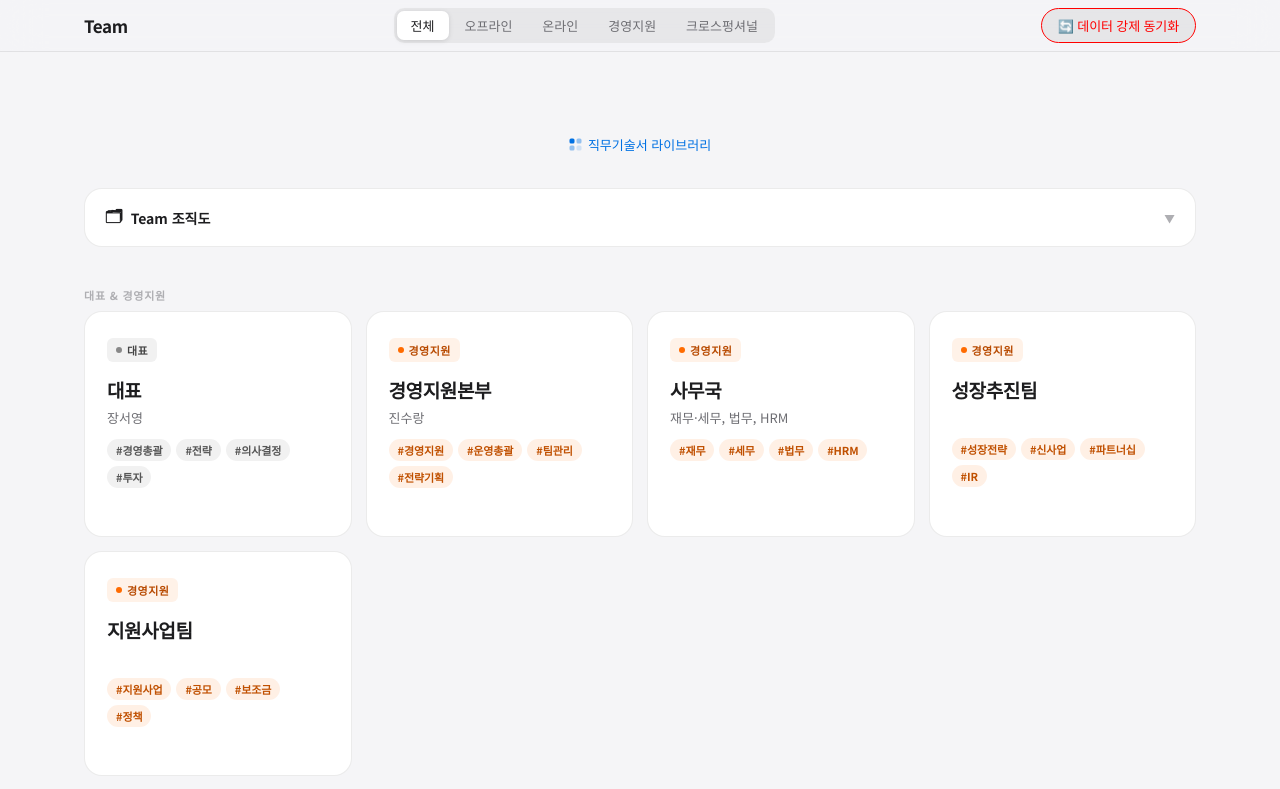
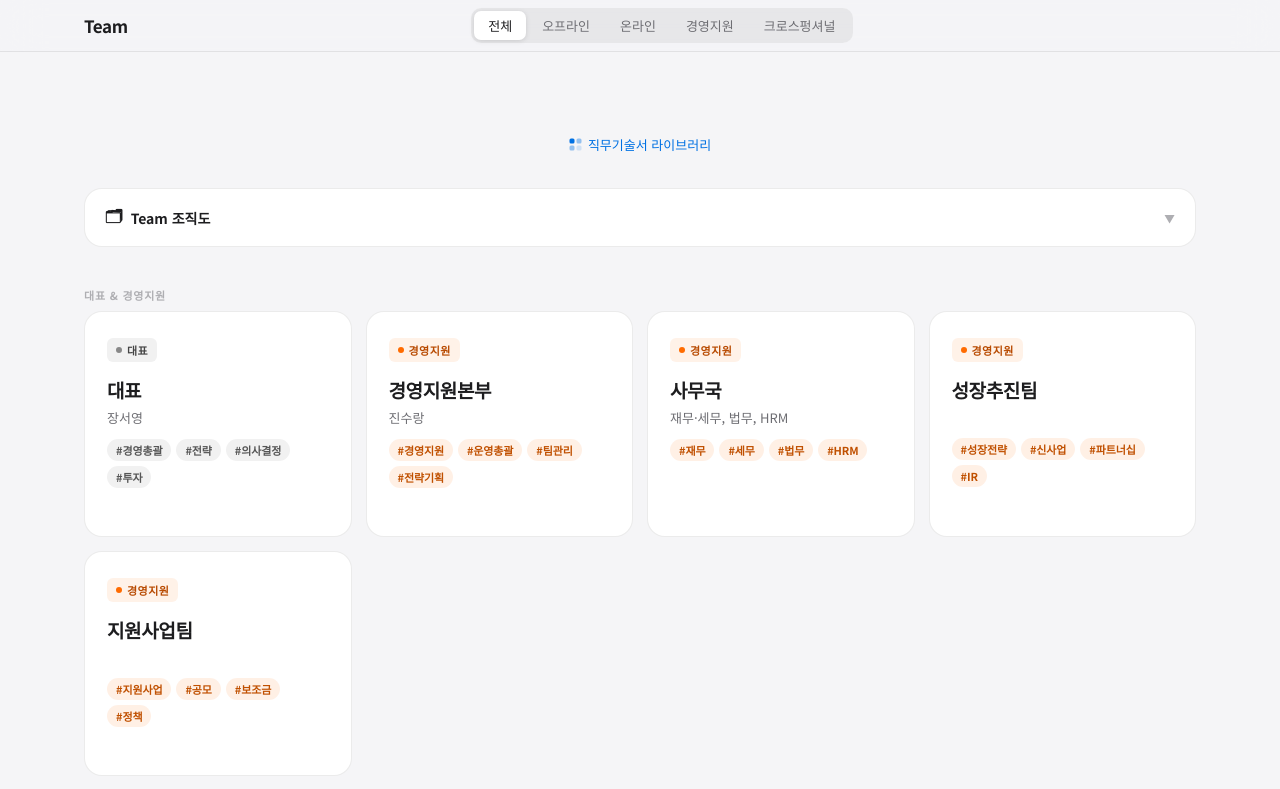
Before and after one commit to Jinsurang/team-SM, a plain HTML site: page team-jd/public/index.html in a window 1280 px wide. Shown: the top 789 px of the page. Drawn offline with Linux system fonts and the light colour scheme; no server answers.

Commit message:
cleanup: 임시 데이터 동기화 버튼 최종 제거

```diff
--- a/team-jd/public/index.html
+++ b/team-jd/public/index.html
@@ -1137,8 +1137,6 @@
       </div>
       <div class="nav-actions">
         <span class="status-tag" id="stag" style="display:none"><span id="s-icon"></span><span id="s-msg"></span></span>
-        <button class="btn btn-ghost" id="btn-sync" onclick="forceSyncKV()"
-          style="color: red; border: 1px solid red;">🔄 데이터 강제 동기화</button>
         <button class="btn btn-ghost" id="btn-edit" onclick="checkAdmin()" style="display:none">🔒 편집</button>
         <button class="btn btn-primary" id="btn-save" onclick="saveAll()" style="display:none">저장</button>
         <button class="btn btn-ghost" id="btn-cancel" onclick="cancelEdit()" style="display:none">취소</button>
```
